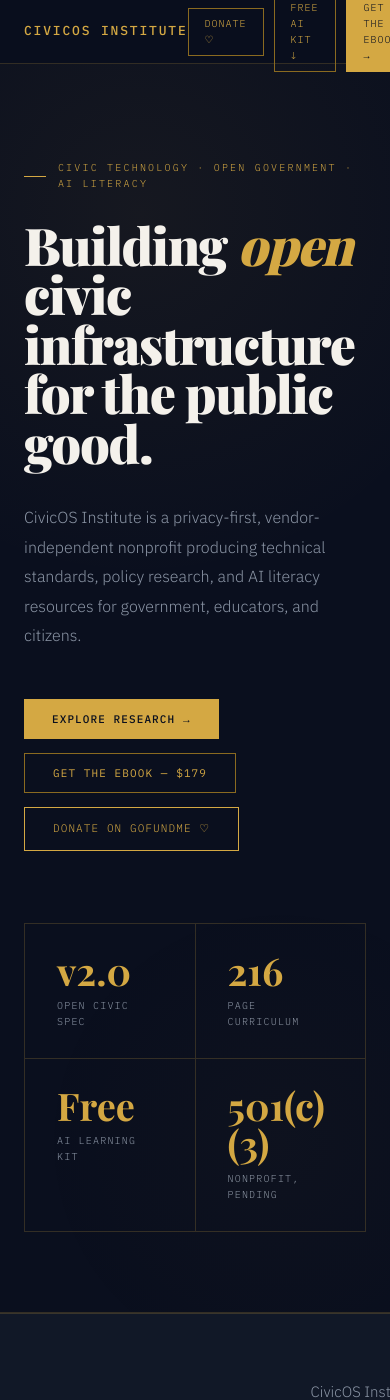
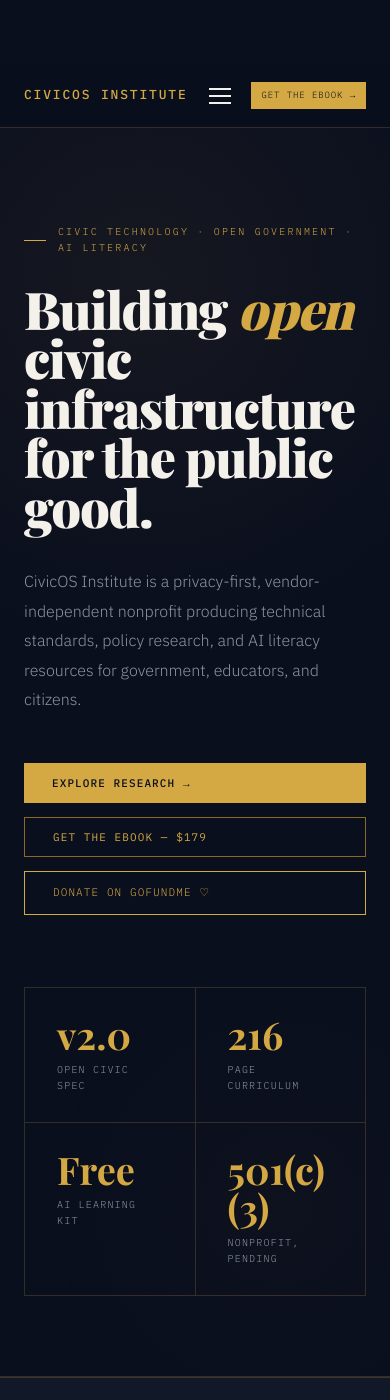
Before and after one commit to CivicOSInstitute/civicos-institute.github.io, a Jekyll site: the page built from index.html, in a window 390 px wide and 1400 px high. Built offline with Jekyll 4.4.1, drawn with Linux system fonts in a browser that asks for light colours; some web fonts are replaced.

Commit message:
Fix mobile responsiveness: hamburger nav, hero CTAs, button widths, grid layouts

```diff
--- a/_includes/nav.html
+++ b/_includes/nav.html
@@ -1,5 +1,8 @@
 <nav>
   <a class="nav-logo" href="{{ '/' | relative_url }}">CivicOS Institute</a>
+  <button class="nav-burger" aria-label="Open menu" onclick="toggleMobileNav()">
+    <span></span><span></span><span></span>
+  </button>
   <ul class="nav-links">
     <li><a href="{{ '/' | relative_url }}" {% if page.url == '/' %}class="active"{% endif %}>Home</a></li>
     <li><a href="{{ '/about/' | relative_url }}" {% if page.url contains 'about' %}class="active"{% endif %}>About</a></li>
--- a/assets/css/civicos.scss
+++ b/assets/css/civicos.scss
@@ -54,6 +54,7 @@
 }
 .nav-links li a:hover,.nav-links li a.active{color:var(--amber);border-color:var(--border);}
 .nav-right{display:flex;gap:10px;align-items:center;}
+.nav-burger{display:none;}
 .btn-nav-outline{
   font-family:var(--mono);font-size:10px;letter-spacing:0.1em;text-transform:uppercase;
   color:var(--amber);border:1px solid var(--amber-dim);padding:7px 16px;
@@ -1120,10 +1121,25 @@
 @media(max-width:960px){
   .letters-alert{padding:10px 24px;font-size:10px;gap:12px;flex-wrap:wrap;text-align:center;}
   .letters-hero{padding:80px 24px 56px;}
-  nav{padding:0 24px;}
+  nav{padding:0 24px;position:relative;}
+  .nav-burger{display:flex;flex-direction:column;gap:5px;cursor:pointer;background:none;border:none;padding:8px;margin-left:auto;margin-right:12px;}
+  .nav-burger span{display:block;width:22px;height:2px;background:var(--white);}
   .nav-links{display:none;}
+  .nav-links.mobile-open{display:flex;flex-direction:column;position:fixed;top:64px;left:0;right:0;background:var(--navy);padding:24px;gap:0;border-bottom:1px solid var(--border);z-index:999;max-height:calc(100vh - 64px);overflow-y:auto;}
+  .nav-links.mobile-open li{width:100%;}
+  .nav-links.mobile-open li a{padding:14px 0;border-bottom:1px solid var(--border);font-size:15px;width:100%;}
+  .nav-links.mobile-open li:last-child a{border-bottom:none;}
+  .nav-right{gap:6px;}
+  .nav-right .btn-nav-outline:not(:last-child){display:none;}
+  .nav-right .btn-nav-outline,.nav-right .btn-nav-solid{font-size:9px;padding:6px 10px;}
   .home-hero,.pub-hero,.about-hero,.oss-hero,.contact-hero,.ebook-hero,
   .sec,.mission-strip,.ebook-cta{padding-left:24px;padding-right:24px;}
+  .hero-actions{flex-direction:column;align-items:stretch;width:100%;}
+  .hero-actions .btn{width:100%;text-align:center;justify-content:center;}
+  .mission-inner,.tech-inner,[class*="mission-grid"],[class*="tech-grid"],.mission-split{grid-template-columns:1fr;}
+  .ebook-banner .eb-actions{flex-direction:column;width:100%;}
+  .ebook-banner .eb-actions .btn{width:100%;text-align:center;}
+  .ebook-cta .btn{width:100%;text-align:center;display:block;}
   .home-hero,.pub-hero,.ebook-hero{grid-template-columns:1fr;}
   .hero-stats,.specs-grid,.inside-grid,.reviews-grid,.papers-grid,.work-grid,
   .team-grid,.repo-grid,.contrib-steps,.partners-grid,.mission-pillars,.oss-inner,
--- a/assets/js/civicos.js
+++ b/assets/js/civicos.js
@@ -1,4 +1,17 @@
 // ── Page routing ──────────────────────────────
+
+// ── Mobile navigation ─────────────────────────
+function toggleMobileNav() {
+  document.querySelector('.nav-links').classList.toggle('mobile-open');
+}
+// Close mobile nav on outside click
+document.addEventListener('click', e => {
+  const navLinks = document.querySelector('.nav-links');
+  const burger = document.querySelector('.nav-burger');
+  if (navLinks && burger && !e.target.closest('nav')) {
+    navLinks.classList.remove('mobile-open');
+  }
+});
 
 // ── Scroll animations ─────────────────────────
 function observeAnimations() {
```
Also changed, not shown: assets/css/civicos.css (+17 -1 lines).
